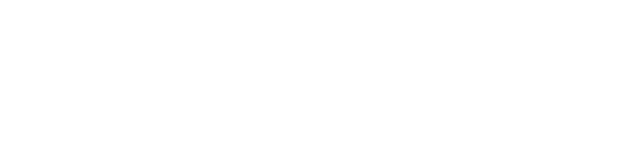
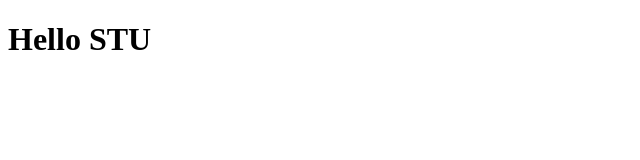
Before and after one commit to PhuongAnh-png/TH-MaNguonMo-ThayHung, a plain HTML site: page index.html in a window 1280 px wide. Shown: the whole page, without its empty margins (0-640 px from the left). Drawn offline with Linux system fonts and the light colour scheme.

Commit message:
them noi dung Hello STU

```diff
--- a/index.html
+++ b/index.html
@@ -6,6 +6,6 @@
     <title>Document</title>
 </head>
 <body>
-
+    <h1>Hello STU</h1>
 </body>
 </html>
```
